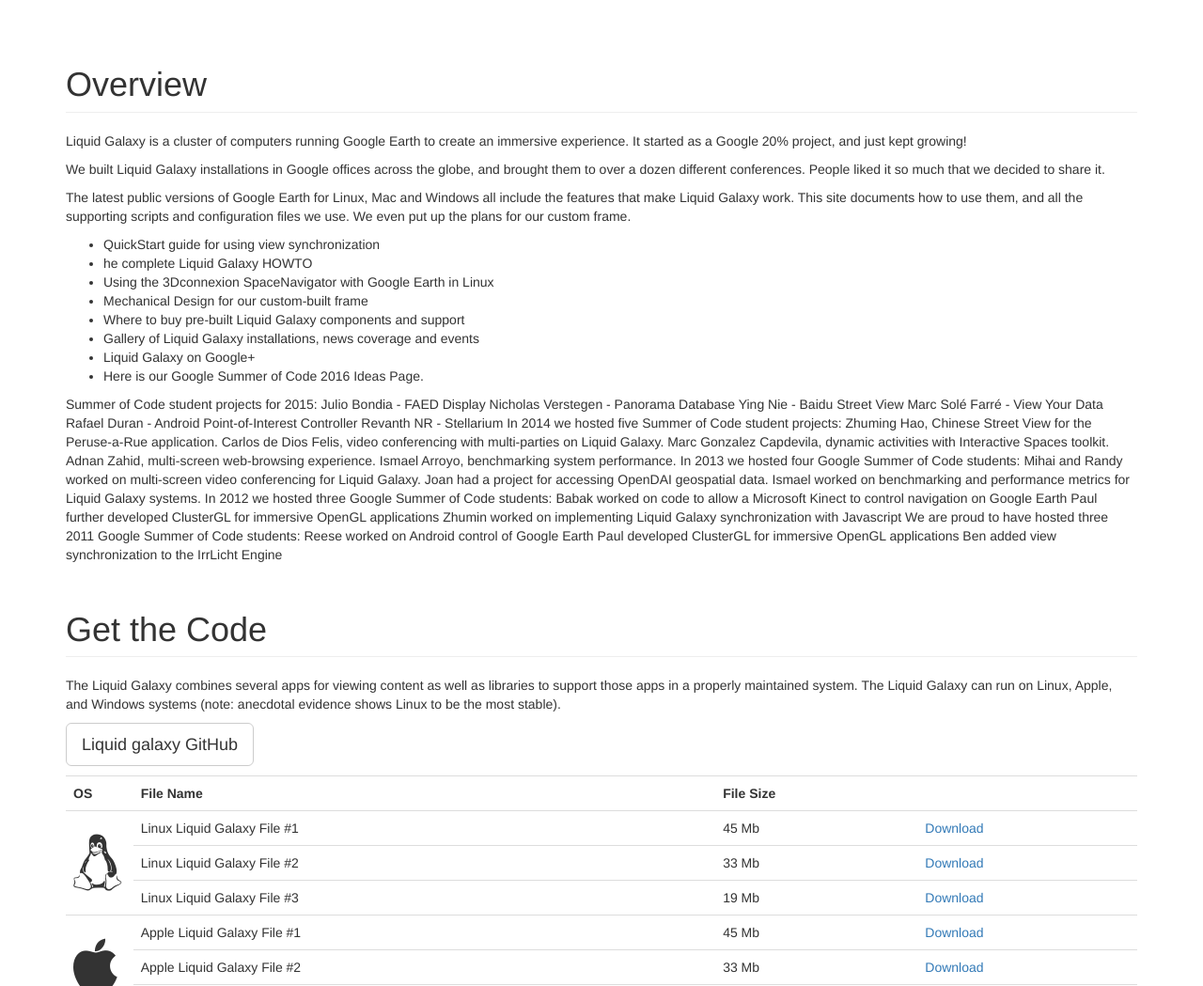
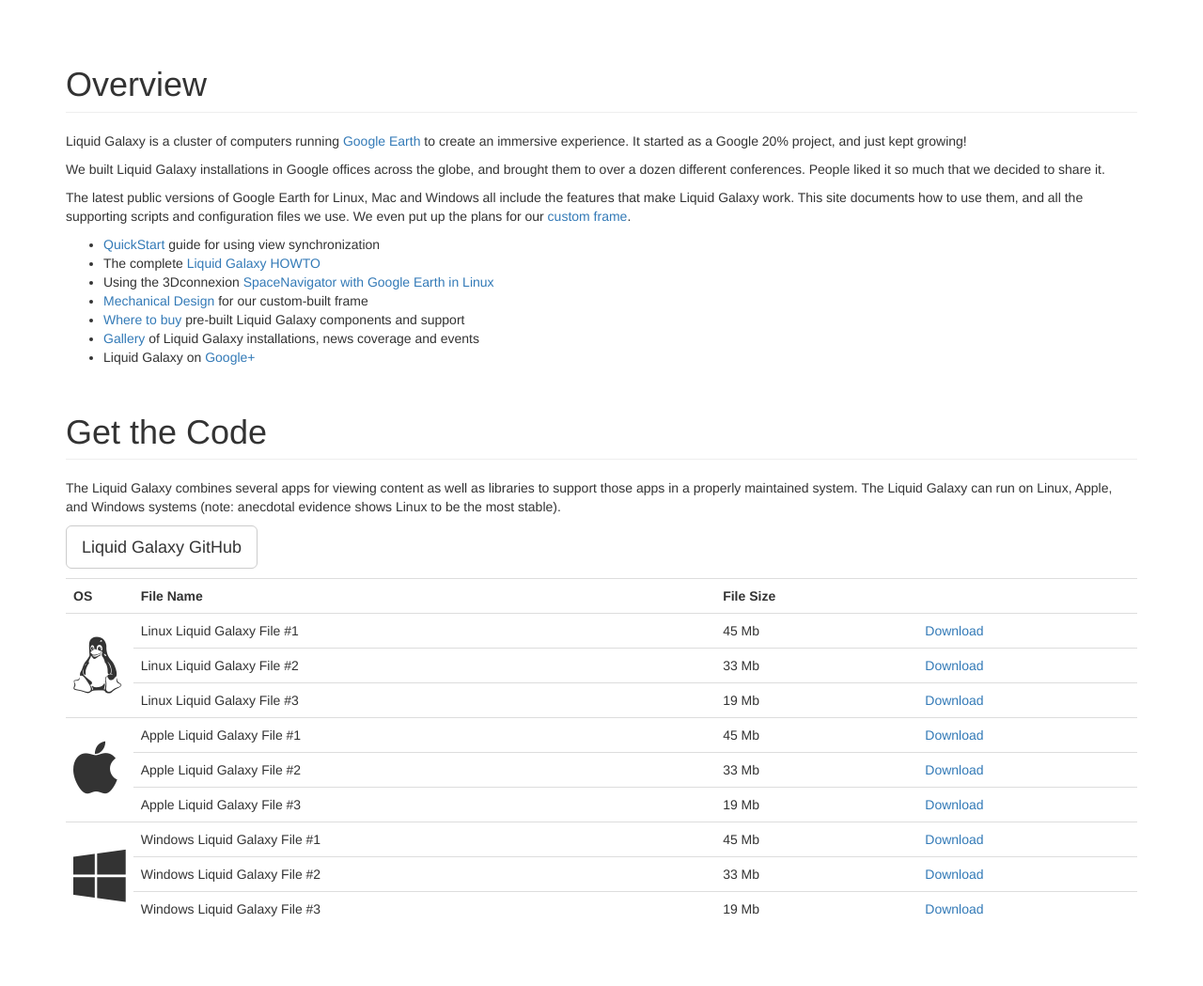
Before and after one commit to EndPointCorp/liquidgalaxy_wip, a Jekyll site: the page index.html, which Jekyll copies as it is, in a window 1280 px wide and 1400 px high. Shown: the part 351-1400 px from the top of the window at 94% size. Built offline with Jekyll 4.4.1, drawn with Linux system fonts in a browser that asks for light colours.

Commit message:
Add links to Overview section

```diff
--- a/index.html
+++ b/index.html
@@ -47,55 +47,24 @@
   <div class="container">
     <div class="section" id="overview">
       <h1 class="page-header">Overview</h1>
-      <p>Liquid Galaxy is a cluster of computers running Google Earth to create an immersive experience. It started as a Google 20% project, and just kept growing!</p>
+<p>Liquid Galaxy is a cluster of computers running <a href='http://earth.google.com/'>Google Earth</a> to create an immersive experience.  It started as a Google 20% project, and just kept growing!</p>
 <p>We built Liquid Galaxy installations in Google offices across the globe, and brought them to over a dozen different conferences. People liked it so much that we decided to share it.</p>
-<p>The latest public versions of Google Earth for Linux, Mac and Windows all include the features that make Liquid Galaxy work. This site documents how to use them, and all the supporting scripts and configuration files we use. We even put up the plans for our custom frame.</p>
+<p>The latest public versions of Google Earth for Linux, Mac and Windows all include the features that make Liquid Galaxy work. This site documents how to use them, and all the supporting scripts and configuration files we use. We even put up the plans for our <a href='https://github.com/liquidgalaxy/liquid-galaxy/wiki/MechanicalDesign'>custom frame</a>.</p>
+
 <ul>
-<li>QuickStart guide for using view synchronization</li>
-<li>he complete Liquid Galaxy HOWTO</li>
-<li>Using the 3Dconnexion SpaceNavigator with Google Earth in Linux</li>
-<li>Mechanical Design for our custom-built frame</li>
-<li>Where to buy pre-built Liquid Galaxy components and support</li>
-<li>Gallery of Liquid Galaxy installations, news coverage and events</li>
-<li>Liquid Galaxy on Google+</li>
-<li>Here is our Google Summer of Code 2016 Ideas Page.</li>
+<li><a href='https://github.com/liquidgalaxy/liquid-galaxy/wiki/QuickStart'>QuickStart</a> guide for using view synchronization</li>
+<li>The complete <a href='https://github.com/liquidgalaxy/liquid-galaxy/wiki/LiquidGalaxyHOWTO'>Liquid Galaxy HOWTO</a></li>
+<li>Using the 3Dconnexion <a href='https://github.com/liquidgalaxy/liquid-galaxy/wiki/LinuxSpaceNavigator'>SpaceNavigator with Google Earth in Linux</a></li>
+<li><a href='https://github.com/liquidgalaxy/liquid-galaxy/wiki/MechanicalDesign'>Mechanical Design</a> for our custom-built frame</li>
+<li><a href='https://github.com/liquidgalaxy/liquid-galaxy/wiki/WhereToBuy'>Where to buy</a> pre-built Liquid Galaxy components and support</li>
+<li><a href='https://github.com/liquidgalaxy/liquid-galaxy/wiki/LiquidGalaxyGallery'>Gallery</a> of Liquid Galaxy installations, news coverage and events</li>
+<li>Liquid Galaxy on <a href='https://plus.google.com/109742523163129859855'>Google+</a></li>
 </ul>
-
-Summer of Code student projects for 2015:
-
-Julio Bondia - FAED Display
-Nicholas Verstegen - Panorama Database
-Ying Nie - Baidu Street View
-Marc Solé Farré - View Your Data
-Rafael Duran - Android Point-of-Interest Controller
-Revanth NR - Stellarium
-In 2014 we hosted five Summer of Code student projects:
-
-Zhuming Hao, Chinese Street View for the Peruse-a-Rue application.
-Carlos de Dios Felis, video conferencing with multi-parties on Liquid Galaxy.
-Marc Gonzalez Capdevila, dynamic activities with Interactive Spaces toolkit.
-Adnan Zahid, multi-screen web-browsing experience.
-Ismael Arroyo, benchmarking system performance.
-In 2013 we hosted four Google Summer of Code students:
-
-Mihai and Randy worked on multi-screen video conferencing for Liquid Galaxy.
-Joan had a project for accessing OpenDAI geospatial data.
-Ismael worked on benchmarking and performance metrics for Liquid Galaxy systems.
-In 2012 we hosted three Google Summer of Code students:
-
-Babak worked on code to allow a Microsoft Kinect to control navigation on Google Earth
-Paul further developed ClusterGL for immersive OpenGL applications
-Zhumin worked on implementing Liquid Galaxy synchronization with Javascript
-We are proud to have hosted three 2011 Google Summer of Code students:
-
-Reese worked on Android control of Google Earth
-Paul developed ClusterGL for immersive OpenGL applications
-Ben added view synchronization to the IrrLicht Engine</p>
     </div>
     <div class="section" id="get-the-code">
       <h1 class="page-header">Get the Code</h1>
       <p>The Liquid Galaxy combines several apps for viewing content as well as libraries to support those apps in a properly maintained system. The Liquid Galaxy can run on Linux, Apple, and Windows systems (note: anecdotal evidence shows Linux to be the most stable).</p>
-      <p><a class="btn btn-default btn-lg" href="https://github.com/liquidgalaxy/liquid-galaxy/" role="button">Liquid galaxy GitHub</a></p>
+      <p><a class="btn btn-default btn-lg" href="https://github.com/liquidgalaxy/liquid-galaxy/" role="button">Liquid Galaxy GitHub</a></p>
       <table class="table">
         <tr>
           <th style="width: 60px">OS</th>
```
